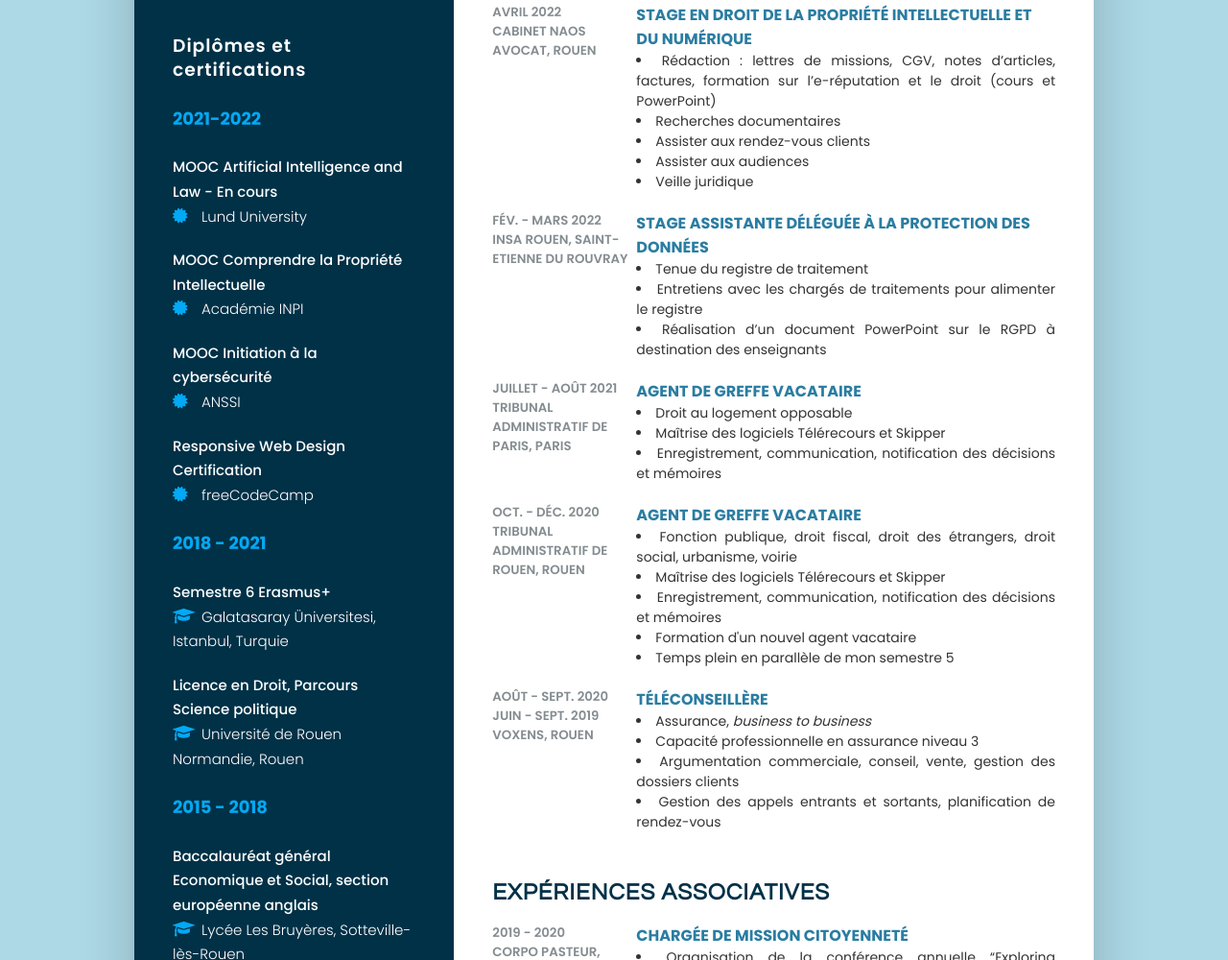
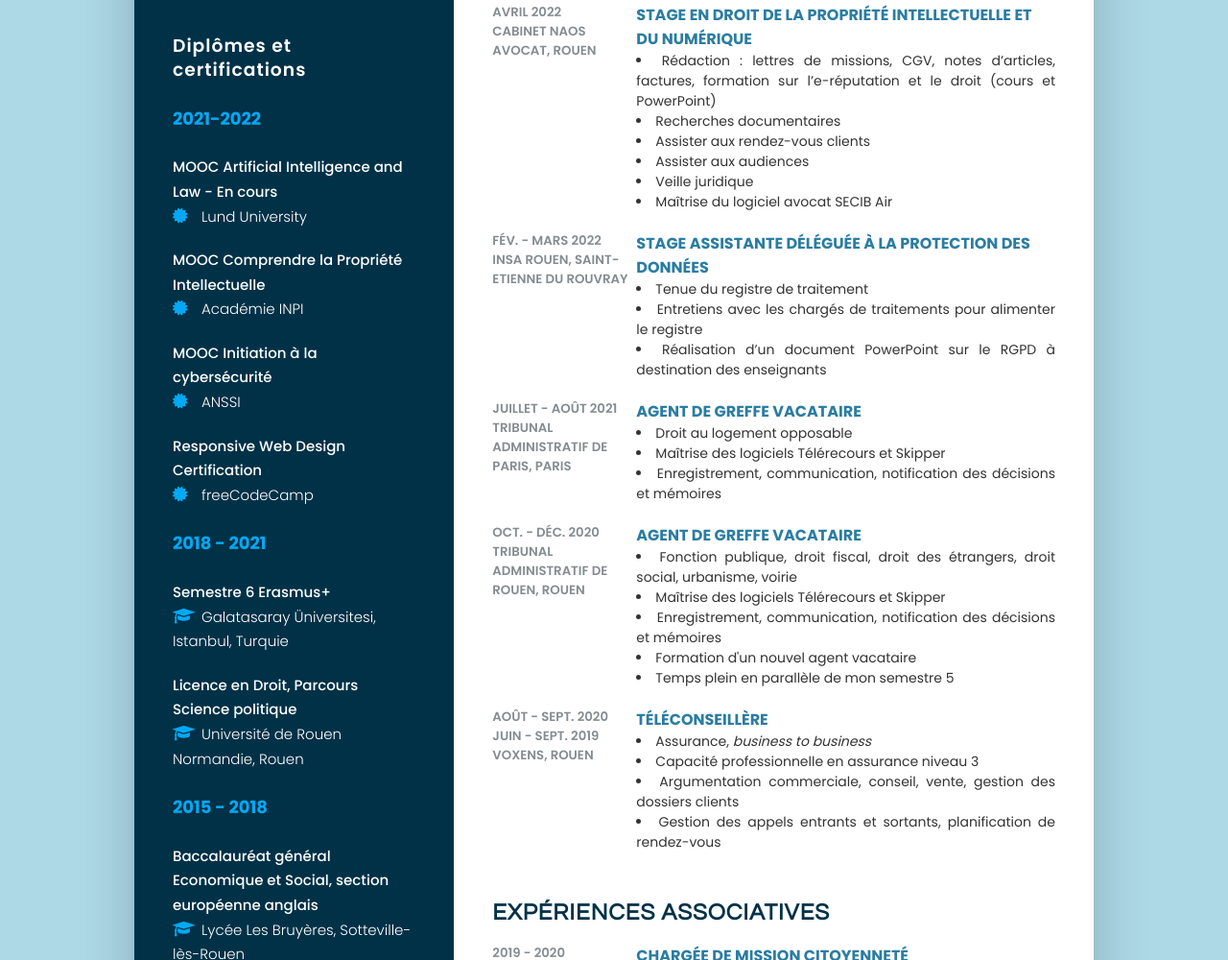
Before and after one commit to marwa-mansour-git/cv-lp, a plain HTML site: page index.html in a window 1280 px wide. Shown: the part 746-1746 px from the top of the page at 96% size. Drawn offline with Linux system fonts and the light colour scheme.

Commit message:
Update index.html

```diff
--- a/index.html
+++ b/index.html
@@ -152,6 +152,7 @@
                           <li>Assister aux rendez-vous clients</li>
                           <li>Assister aux audiences</li>
                           <li>Veille juridique</li>
+                          <li>Maîtrise du logiciel avocat SECIB Air</li>
                     </div>
                     </div>
                     <div class="box">
```
